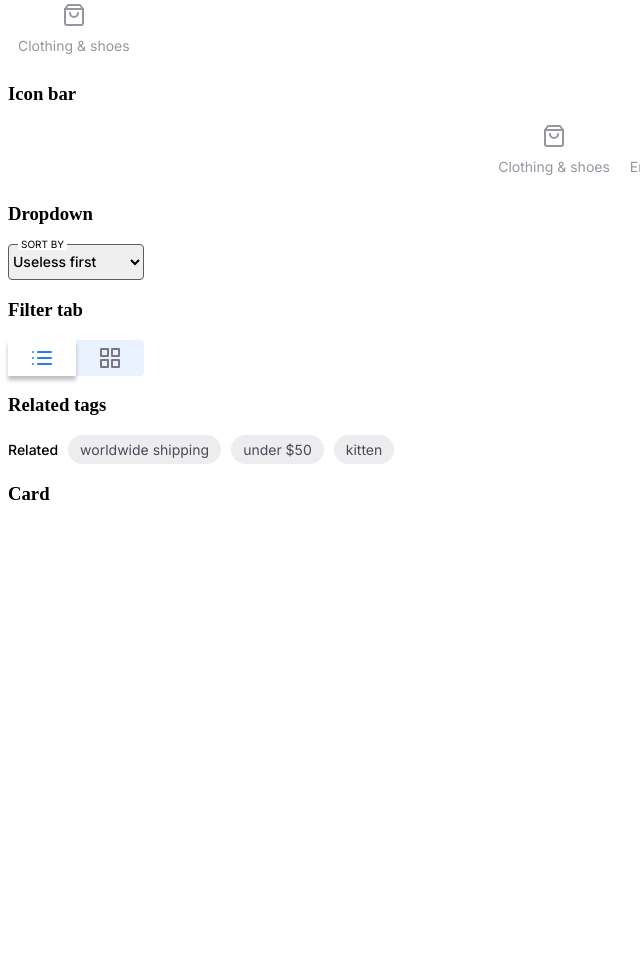
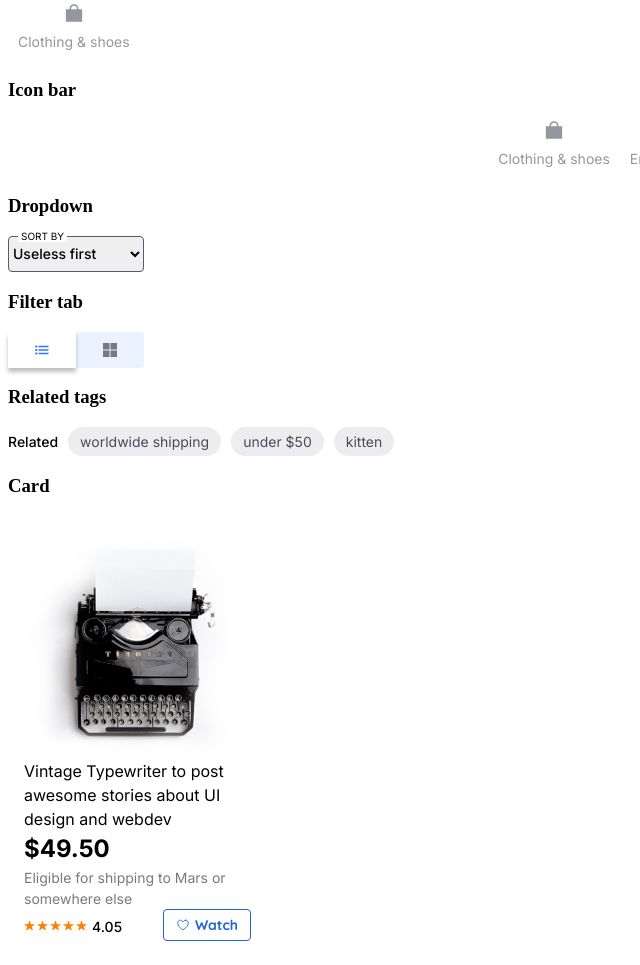
Before and after one commit to codeableorg/week1-extended, a plain HTML site: page components.html in a window 1280 px wide. Shown: the part 462-1427 px from the top of the page, without its empty margins (0-640 px from the left). Before the commit the page ends 985 px from the top, so only its background shows below. Drawn offline with nearby package versions, Linux system fonts and the light colour scheme.

Commit message:
Added rating and card components, updated button component

```diff
--- a/components.html
+++ b/components.html
@@ -6,7 +6,7 @@
   <meta name="viewport" content="width=device-width, initial-scale=1.0">
   <title>Shopka - Components</title>
   <link rel="stylesheet" href="css/style.css">
-  <script src="https://unpkg.com/feather-icons"></script>
+  <script src="https://unpkg.com/ionicons@5.2.3/dist/ionicons.js"></script>
 </head>
 
 <body>
@@ -14,9 +14,9 @@
   <!--Search bar-->
   <h3>Search bar</h3>
   <div class="search-bar">
-    <i class="search-bar__search" data-feather="search"></i>
+    <ion-icon class="search-bar__icon search-bar__icon--search" name="search-sharp"></ion-icon>
     <input class="search-bar__input" type="text">
-    <i class="search-bar__close" data-feather="x"></i>
+    <ion-icon class="search-bar__icon search-bar__icon--close" name="close-sharp"></ipn-icon>
   </div>
   <!--Button-->
   <h3>Button</h3>
@@ -35,22 +35,22 @@
   <!--Category icon-->
   <h3>Category icon</h3>
   <div class="category-icon">
-    <i class="category-icon__icon" data-feather="shopping-bag"></i>
+    <ion-icon class="category-icon__icon" name="bag-sharp"></ion-icon>
     <p class="category-icon__text">Clothing & shoes</p>
   </div>
   <!--Icon bar-->
   <h3>Icon bar</h3>
   <div class="icon-bar">
     <div class="category-icon">
-      <i class="category-icon__icon" data-feather="shopping-bag"></i>
+      <ion-icon class="category-icon__icon" name="bag-sharp"></ion-icon>
       <p class="category-icon__text">Clothing & shoes</p>
     </div>
     <div class="category-icon">
-      <i class="category-icon__icon" data-feather="film"></i>
+      <ion-icon class="category-icon__icon" name="videocam-sharp"></ion-icon>
       <p class="category-icon__text">Entertainment</p>
     </div>
     <div class="category-icon">
-      <i class="category-icon__icon" data-feather="music"></i>
+      <ion-icon class="category-icon__icon" name="musical-notes-sharp"></ion-icon>
       <p class="category-icon__text">Music</p>
     </div>
   </div>
@@ -69,9 +69,9 @@
   <h3>Filter tab</h3>
   <div class="filter-tab">
     <input class="filter-tab__input" id="list" type="radio" name="filter-tab" checked>
-    <label class="filter-tab__label" for="list"><i class="filter-tab__icon" data-feather="list"></i></label>
+    <label class="filter-tab__label" for="list"><ion-icon class="filter-tab__icon" name="list-sharp"></ion-icon></label>
     <input class="filter-tab__input"id="grid" type="radio" name="filter-tab">
-    <label class="filter-tab__label" for="grid"><i class="filter-tab__icon" data-feather="grid"></i></label>
+    <label class="filter-tab__label" for="grid"><ion-icon class="filter-tab__icon" name="grid-sharp"></ion-icon></label>
   </div>
   <!--Related tags-->
   <h3>Related tags</h3>
@@ -83,9 +83,25 @@
   </div>
   <!--Card-->
   <h3>Card</h3>
-  <script>
-    feather.replace()
-  </script>
+  <div class="card">
+    <img class="card__image" src="images/items/Image-11.png">
+    <p class="card__content">Vintage Typewriter to post awesome stories about UI design and webdev</p>
+    <p class="card__price">$49.50</p>
+    <p class="card__shipping">Eligible for shipping to Mars or somewhere else</p>
+    <footer class="card__footer">
+      <div class="rating">
+        <div class="rating__stars">
+          <ion-icon class="rating__star" name="star"></ion-icon>
+          <ion-icon class="rating__star" name="star"></ion-icon>
+          <ion-icon class="rating__star" name="star"></ion-icon>
+          <ion-icon class="rating__star" name="star"></ion-icon>
+          <ion-icon class="rating__star" name="star"></ion-icon>
+        </div>
+        <p class="rating__value">4.05</p>
+      </div>
+      <button class="button button--small button--with-icon"><ion-icon name="heart-outline"></ion-icon>Watch</button>
+    </footer>
+  </div>
 </body>
 
 </html>
--- a/css/components/button.css
+++ b/css/components/button.css
@@ -8,6 +8,20 @@
   width: 99px;
   border-radius: 4px;
 }
+
+.button--small {
+  font-size: 14px;
+  height: 32px;
+  width: 88px;
+}
+
+.button--with-icon {
+  display: flex;
+  align-items: center;
+  justify-content: center;
+  gap: 5px;
+}
+
 .button--shadow {
   box-shadow: var(--blue-box-shadow);
   border: none;
--- a/css/components/card.css
+++ b/css/components/card.css
@@ -0,0 +1,37 @@
+.card {
+  width: 259px;
+  padding: 16px;
+}
+
+.card__image {
+  width: 100%;
+}
+
+.card__content {
+  font-family: var(--inter-font);
+  font-size: 16px;
+  line-height: 24px;
+  margin: 0;
+}
+
+.card__price {
+  font-family: var(--inter-font);
+  font-weight: 700;
+  font-size: 24px;
+  line-height: 36px;
+  margin: 0;
+}
+
+.card__shipping {
+  font-family: var(--inter-font);
+  font-size: 14px;
+  line-height: 21px;
+  color: var(--gray-50);
+  margin: 0;
+}
+
+.card__footer {
+  display: flex;
+  justify-content: space-between;
+  align-items: center;
+}
--- /dev/null
+++ b/css/components/rating.css
@@ -0,0 +1,24 @@
+.rating {
+  display: flex;
+  align-items: center;
+  gap: 5px;
+}
+
+.rating__stars {
+  display: flex;
+  gap: 2px;
+}
+
+.rating__star {
+  color: var(--orange-60);
+  font-size: 11px;
+}
+
+.rating__value {
+  font-family: var(--inter-font);
+  font-size: 14px;
+  font-weight: 500;
+  line-height: 22px;
+  margin: 0;
+  padding-top: 3px;
+}
--- a/css/components/search-bar.css
+++ b/css/components/search-bar.css
@@ -16,27 +16,26 @@
   border: none;
   background-color: var(--gray-5);
   color: var(--gray-100);
-  padding: 0 45px;
+  padding: 0 50px;
 }
 
 .search-bar__input:focus {
   outline: none;
 }
 
-.search-bar__search {
+.search-bar__icon {
   position: absolute;
   z-index: 1;
-  top: 12px;
+  top: 9px;
+  font-size: 32px;
+}
+
+.search-bar__icon--search {
   left: 12px;
-  font-size: 32px;
   color: var(--icons-color);
 }
 
-.search-bar__close {
-  position: absolute;
-  z-index: 1;
-  top: 12px;
+.search-bar__icon--close {
   right: 12px;
-  font-size: 32px;
   color: var(--blue-60);
 }
--- a/css/style.css
+++ b/css/style.css
@@ -2,11 +2,13 @@
 @import "global.css";
 @import "components/button-group.css";
 @import "components/button.css";
+@import "components/card.css";
 @import "components/category-icon.css";
 @import "components/dropdown.css";
 @import "components/filter-tab.css";
 @import "components/icon-bar.css";
 @import "components/profile-pic.css";
+@import "components/rating.css";
 @import "components/related-tags.css";
 @import "components/search-bar.css";
 @import "page.css";
```
